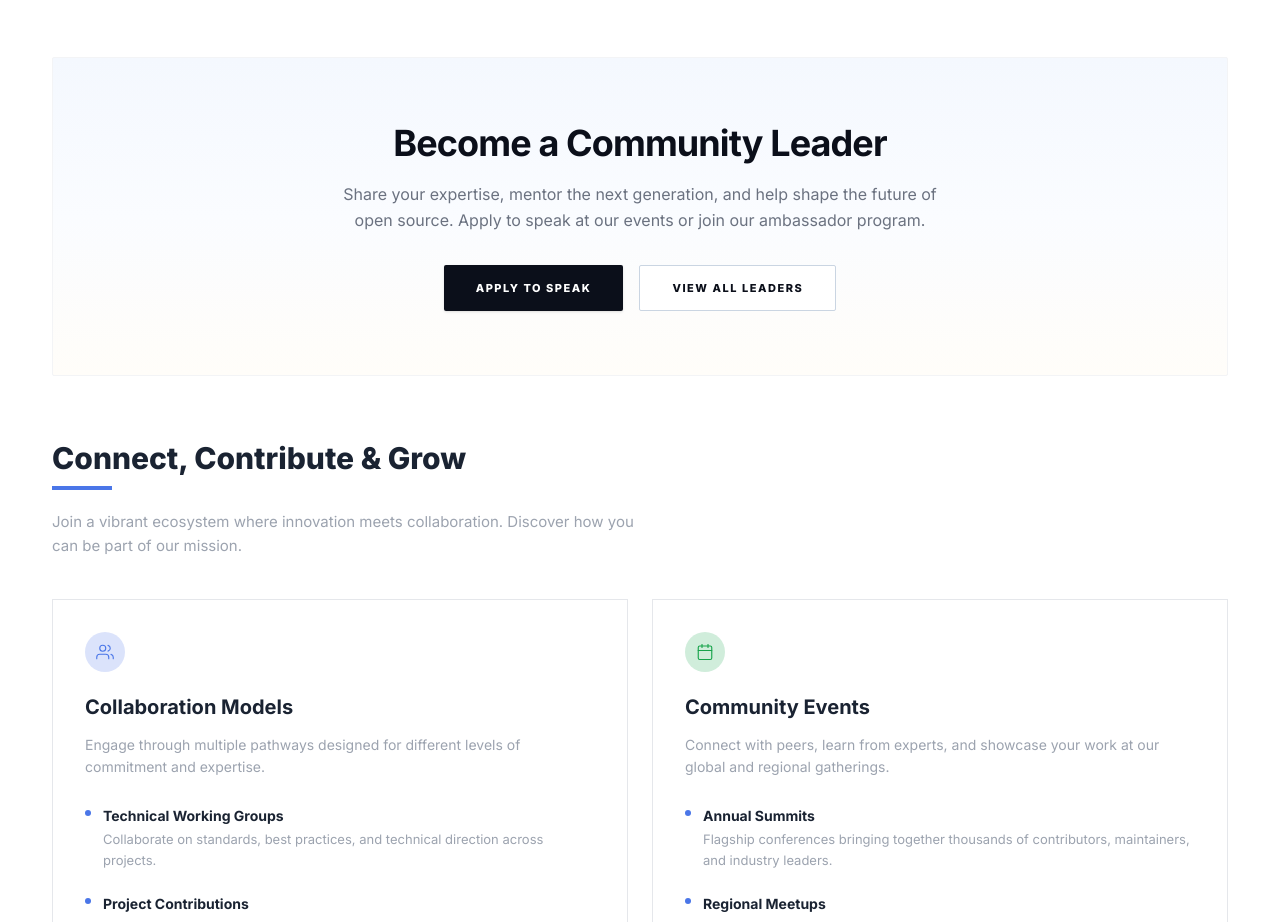
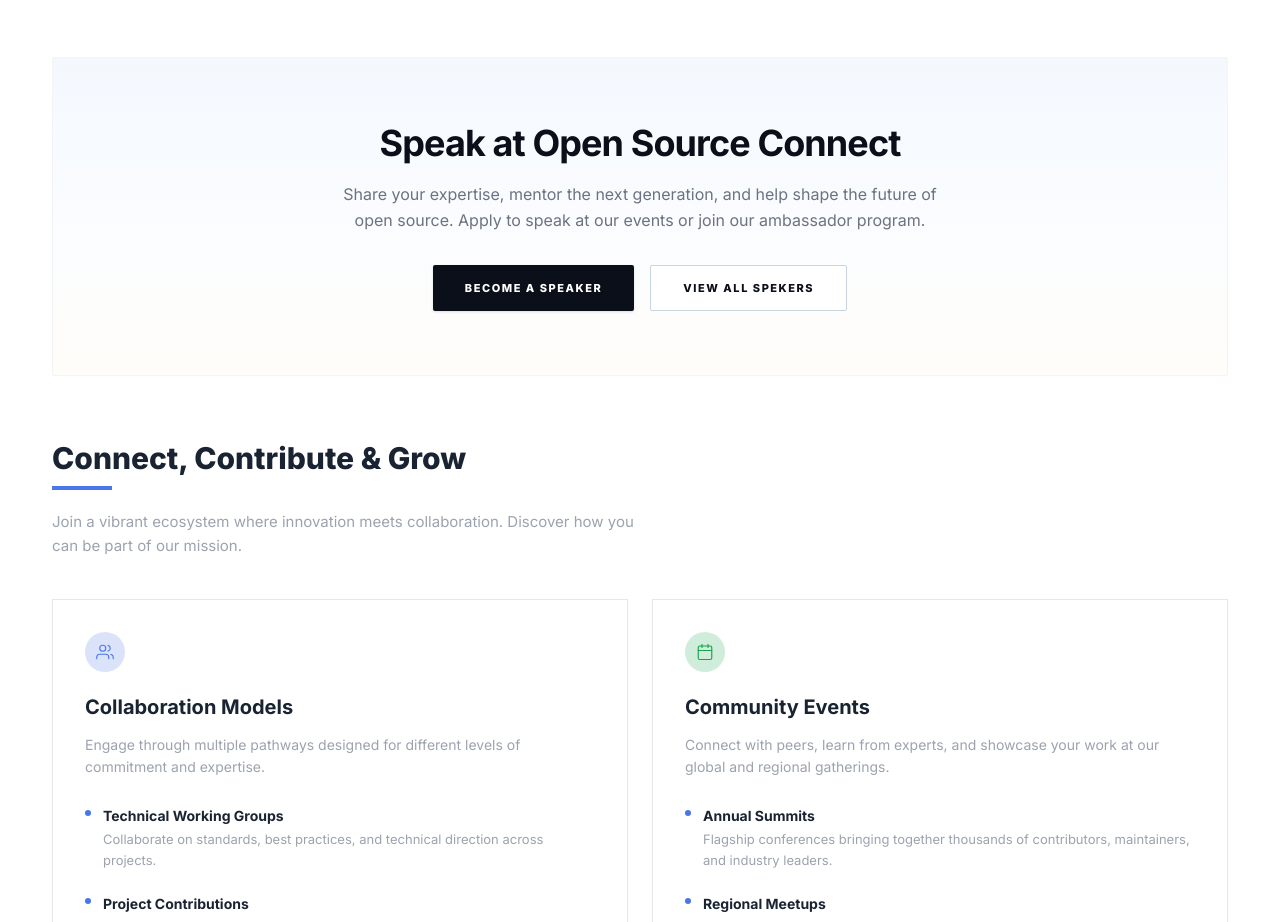
Before and after one commit to open-source-connect-01/OSC_India, a Next.js app: page / in a window 1280 px wide. Shown: the part 2960-3882 px from the top of the page. Built offline with nearby package versions, Linux system fonts and the light colour scheme.

Commit message:
SPEAK AT OPENSOURCE CONNECT

```diff
--- a/src/components/BecomeCommunityLeaderSection.tsx
+++ b/src/components/BecomeCommunityLeaderSection.tsx
@@ -12,7 +12,7 @@ export default function BecomeCommunityLeaderSection() {
         >
           {/* Section Title */}
           <h2 className="text-2xl sm:text-3xl lg:text-[36px] font-bold text-[#0B0F1A] tracking-tight mb-4">
-            Become a Community Leader
+            Speak at Open Source Connect
           </h2>
 
           {/* Subtitle Description */}
@@ -26,14 +26,14 @@ export default function BecomeCommunityLeaderSection() {
               href="#"
               className="inline-flex items-center justify-center h-[46px] px-8 bg-[#0B0F1A] text-white text-[11px] font-extrabold tracking-[0.14em] uppercase rounded-[2px] shadow-sm hover:bg-slate-800 transition-colors w-full sm:w-auto"
             >
-              APPLY TO SPEAK
+              BECOME A SPEAKER
             </Link>
 
             <Link
               href="/events"
               className="inline-flex items-center justify-center h-[46px] px-8 bg-white text-[#0B0F1A] border border-slate-300 text-[11px] font-extrabold tracking-[0.14em] uppercase rounded-[2px] hover:bg-slate-50 transition-colors w-full sm:w-auto"
             >
-              VIEW ALL LEADERS
+              VIEW ALL SPEKERS
             </Link>
           </div>
         </div>
```
